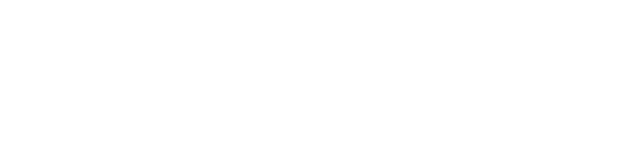
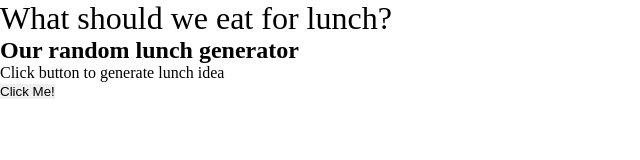
Before and after one commit to vbragg/m6-hw6-bragg-valerie, a plain HTML site: page index.html in a window 1280 px wide. Shown: the whole page, without its empty margins (0-640 px from the left). Drawn offline with Linux system fonts and the light colour scheme.

Commit message:
Add JavaScript to randomly generate lunch ideas

```diff
--- a/index.html
+++ b/index.html
@@ -17,8 +17,24 @@
 
 	</head>
 
+
 	<body>
+		<header>
+			<h1>What should we eat for lunch?</h1>
+			<h2>Our random lunch generator</h2>
+		</header>
 
+		<main>
+			<section id="generator-button">
+				<p>Click button to generate lunch idea</p>
+				<button>Click Me!</button>
+			</section>
+			<section id="generator-results">
+
+			</section>
+
+
+		</main>
 		<script src="js/main.js"></script>
 	</body>
 
--- a/js/main.js
+++ b/js/main.js
@@ -0,0 +1,26 @@
+var button = document.getElementsByTagName('button')[0];
+var myHeading =document.getElementsByTagName('h1')[0];
+
+ ourRandomLunchItem = document.createElement('p');
+ var lunchItemWrapper = document.getElementById('generator-results');
+ lunchItemWrapper.appendChild(ourRandomLunchItem);
+
+ var placeholderText = document.createTextNode('');
+ ourRandomLunchItem.appendChild(placeholderText);
+
+var lunchItems = ['Jimmy Johns', 'Panda Express', 'Pot Bellys', 'Royal Bagel', 'Chick-fil-a', 'Panera', 'Baja Fresh', 'Chopt', 'Uncle Julios', 'Guapos', 'Union Jacks', 'Cafe Rio']
+
+/* var myFunction = function() {
+  myHeading.classList.add('big-and-bold');
+}; */
+
+var myFunction = function () {
+  lunchItems.sort(function(a, b){return 0.5 - Math.random()});
+  var ourRandomLunchItemFiller = document.createTextNode(lunchItems[0]);
+  ourRandomLunchItem.appendChild(ourRandomLunchItemFiller);
+  var ourButtonSection = document.getElementById('generator-button');
+  ourButtonSection.removeChild(button);
+  ourRandomLunchItem.classList.add('big-and-bold');
+};
+
+button.onclick = myFunction;
--- a/main.css
+++ b/main.css
@@ -7,3 +7,13 @@
 article, aside, details, figcaption, figure, footer, header, main, nav, section, summary {
     display:block;
 }
+
+h1 {
+	font-weight: 100;
+}
+
+.big-and-bold {
+	font-size: 48px;
+	font-weight: 400;
+	transition: all 3s;
+}
```
